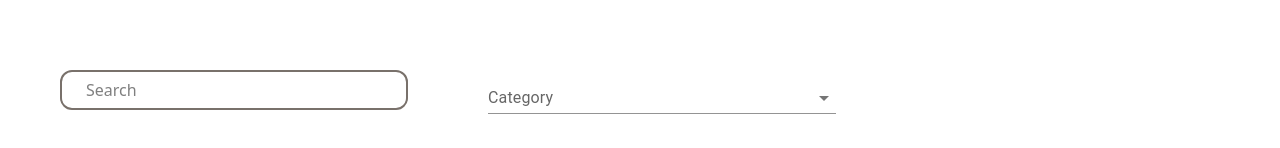
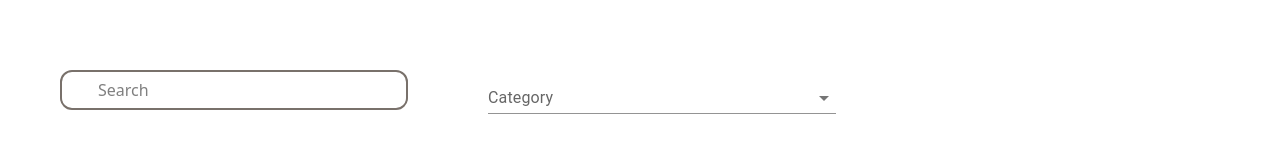
Before and after one commit to borhanimani/Mini_OnlineShop, a Next.js app in the folder mini-online-shop/: page / in a window 1280 px wide. Shown: the part 154-302 px from the top of the page. Built offline with nearby package versions, Linux system fonts and the light colour scheme; some icons are missing.

Commit message:
Update space values inside search input

```diff
--- a/mini-online-shop/components/search.tsx
+++ b/mini-online-shop/components/search.tsx
@@ -3,8 +3,8 @@ import SearchIcon from '@mui/icons-material/Search';
 export default function Search() {
   return (
     <div className='flex flex-row items-center h-10 w-3/10 relative'>
-      <SearchIcon className='w-1/10 absolute' sx={{ color: "rgba(87, 86, 86, 1)" }} />
-      <input id="search-input" className='h-full w-full pl-6 absolute border-2 border-stone-500 rounded-xl focus:border-blue-600 focus:border-3 focus:outline-none' type="text" placeholder="Search" />
+      <SearchIcon className='w-1/10 absolute left-2' sx={{ color: "rgba(87, 86, 86, 1)" }} />
+      <input id="search-input" className='h-full w-full pl-9 absolute border-2 border-stone-500 rounded-xl focus:border-blue-600 focus:border-3 focus:outline-none' type="text" placeholder="Search" />
     </div>
   );
 }
```
